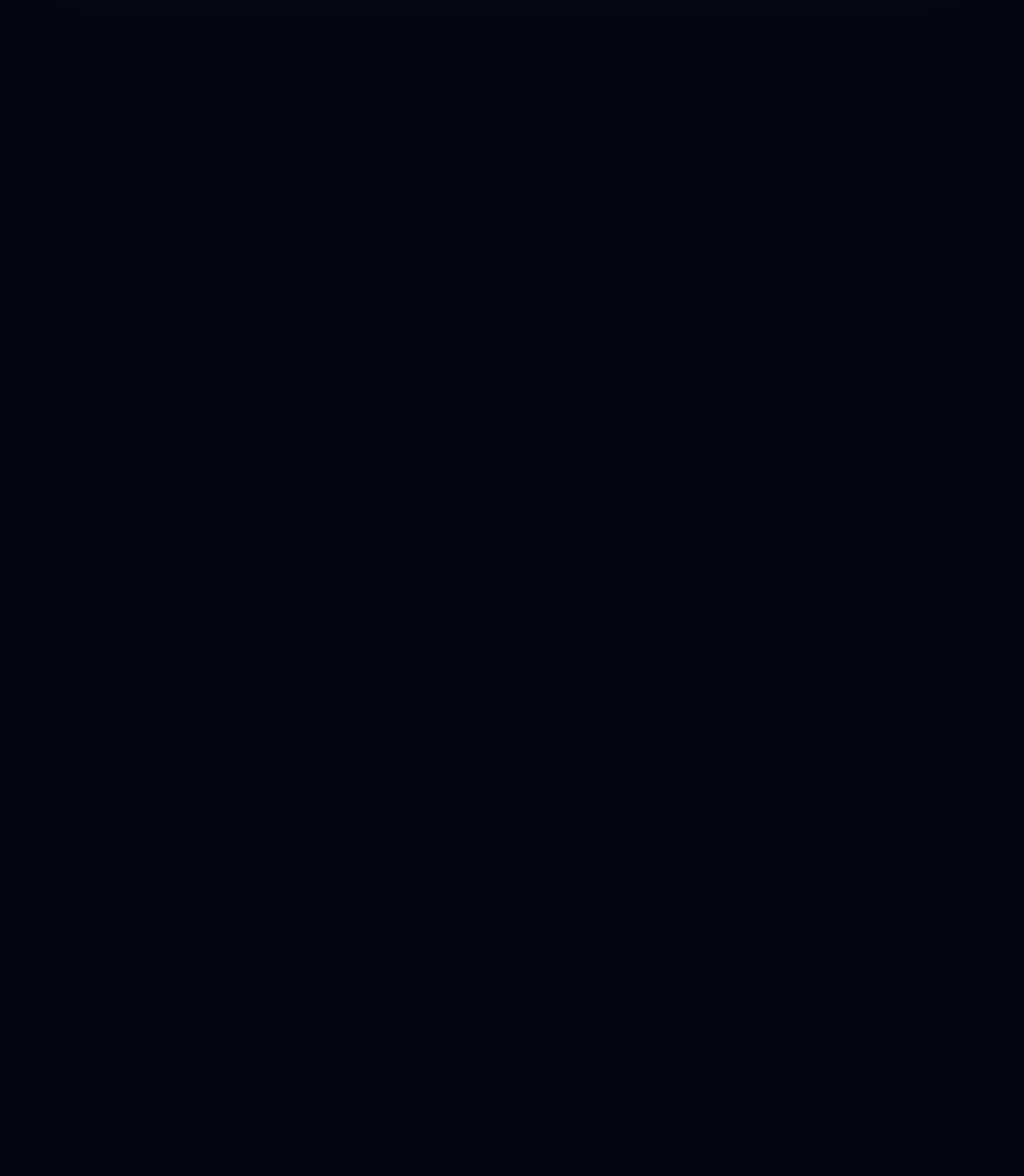
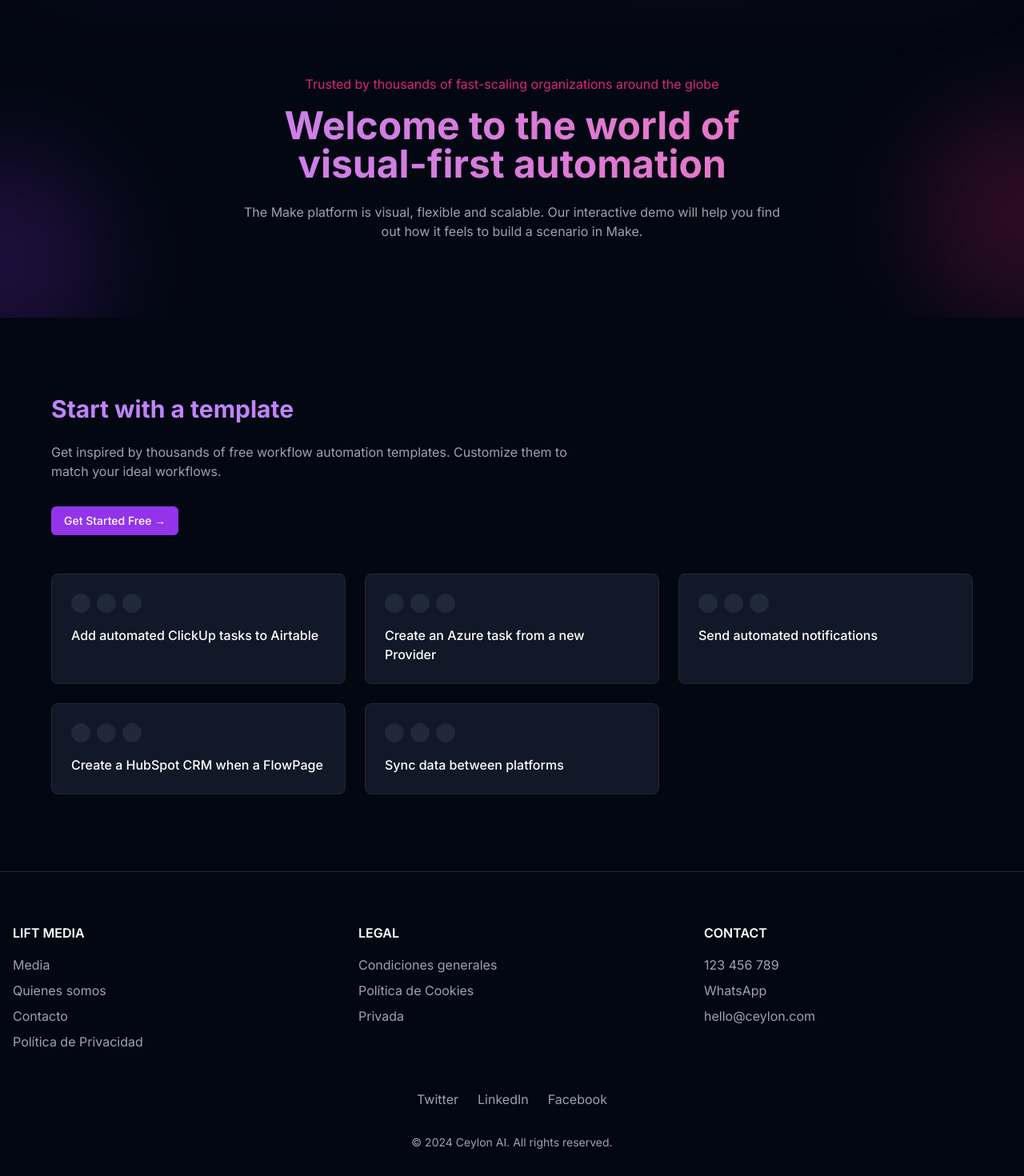
Before and after one commit to ceylonai/ceylon-ai-dashboard, a Next.js app: page / in a window 1280 px wide. Shown: the part 527-1997 px from the top of the page at 80% size. Before the commit the page ends 800 px from the top, so only its background shows below. Built offline with nearby package versions, Linux system fonts and the light colour scheme.

Commit message:
landing page

```diff
--- a/src/app/pages/landing_page/landing_page.tsx
+++ b/src/app/pages/landing_page/landing_page.tsx
@@ -1,5 +1,9 @@
 import { Navbar } from "../../../components/ui/navbar"
 import { Hero } from "../../../components/ui/hero"
+import { Features } from "../../../components/ui/features"
+import { Templates } from "../../../components/ui/template"
+import { Footer } from "../../../components/ui/footer"
+
 
 
 export default function LandingPage() {
@@ -7,6 +11,9 @@ export default function LandingPage() {
     <main className="min-h-screen">
       <Navbar />
       <Hero />
+      <Features />
+      <Templates />
+      <Footer />
     </main>
   )
 }
--- /dev/null
+++ b/src/components/ui/card.tsx
@@ -0,0 +1,78 @@
+import * as React from "react"
+import { cn } from "@/lib/utils"
+
+const Card = React.forwardRef<
+  HTMLDivElement,
+  React.HTMLAttributes<HTMLDivElement>
+>(({ className, ...props }, ref) => (
+  <div
+    ref={ref}
+    className={cn(
+      "rounded-lg border border-gray-200 bg-white text-gray-950 shadow-sm dark:border-gray-800 dark:bg-gray-950 dark:text-gray-50",
+      className
+    )}
+    {...props}
+  />
+))
+Card.displayName = "Card"
+
+const CardHeader = React.forwardRef<
+  HTMLDivElement,
+  React.HTMLAttributes<HTMLDivElement>
+>(({ className, ...props }, ref) => (
+  <div
+    ref={ref}
+    className={cn("flex flex-col space-y-1.5 p-6", className)}
+    {...props}
+  />
+))
+CardHeader.displayName = "CardHeader"
+
+const CardTitle = React.forwardRef<
+  HTMLParagraphElement,
+  React.HTMLAttributes<HTMLHeadingElement>
+>(({ className, ...props }, ref) => (
+  <h3
+    ref={ref}
+    className={cn(
+      "text-2xl font-semibold leading-none tracking-tight",
+      className
+    )}
+    {...props}
+  />
+))
+CardTitle.displayName = "CardTitle"
+
+const CardDescription = React.forwardRef<
+  HTMLParagraphElement,
+  React.HTMLAttributes<HTMLParagraphElement>
+>(({ className, ...props }, ref) => (
+  <p
+    ref={ref}
+    className={cn("text-sm text-gray-500 dark:text-gray-400", className)}
+    {...props}
+  />
+))
+CardDescription.displayName = "CardDescription"
+
+const CardContent = React.forwardRef<
+  HTMLDivElement,
+  React.HTMLAttributes<HTMLDivElement>
+>(({ className, ...props }, ref) => (
+  <div ref={ref} className={cn("p-6 pt-0", className)} {...props} />
+))
+CardContent.displayName = "CardContent"
+
+const CardFooter = React.forwardRef<
+  HTMLDivElement,
+  React.HTMLAttributes<HTMLDivElement>
+>(({ className, ...props }, ref) => (
+  <div
+    ref={ref}
+    className={cn("flex items-center p-6 pt-0", className)}
+    {...props}
+  />
+))
+CardFooter.displayName = "CardFooter"
+
+export { Card, CardHeader, CardTitle, CardDescription, CardContent, CardFooter }
--- /dev/null
+++ b/src/components/ui/features.tsx
@@ -0,0 +1,20 @@
+
+export function Features() {
+    return (
+      <section className="py-24 px-4 relative overflow-hidden">
+        <div className="absolute -left-32 top-1/2 w-64 h-64 rounded-full bg-purple-600/20 blur-3xl" />
+        <div className="absolute -right-32 bottom-0 w-64 h-64 rounded-full bg-pink-600/20 blur-3xl" />
+        <div className="container mx-auto max-w-6xl relative">
+          <div className="text-center">
+            <p className="text-pink-600 mb-4">Trusted by thousands of fast-scaling organizations around the globe</p>
+            <h2 className="text-4xl md:text-5xl font-bold text-transparent bg-clip-text bg-gradient-to-r from-purple-400 to-pink-400 mb-6">
+              Welcome to the world of<br />visual-first automation
+            </h2>
+            <p className="text-gray-400 max-w-2xl mx-auto">
+              The Make platform is visual, flexible and scalable. Our interactive demo will help you find out how it feels to build a scenario in Make.
+            </p>
+          </div>
+        </div>
+      </section>
+    )
+  }
--- /dev/null
+++ b/src/components/ui/footer.tsx
@@ -0,0 +1,56 @@
+
+import Link from "next/link"
+
+export function Footer() {
+  const sections = [
+    {
+      title: "LIFT MEDIA",
+      links: ["Media", "Quienes somos", "Contacto", "Política de Privacidad"],
+    },
+    {
+      title: "LEGAL",
+      links: ["Condiciones generales", "Política de Cookies", "Privada"],
+    },
+    {
+      title: "CONTACT",
+      links: ["123 456 789", "WhatsApp", "hello@ceylon.com"],
+    },
+  ]
+
+  return (
+    <footer className="bg-gray-950 border-t border-gray-800 pt-16 pb-8">
+      <div className="container mx-auto px-4">
+        <div className="grid grid-cols-1 md:grid-cols-3 gap-12 mb-12">
+          {sections.map((section, i) => (
+            <div key={i}>
+              <h4 className="text-white font-semibold mb-4">{section.title}</h4>
+              <ul className="space-y-2">
+                {section.links.map((link, j) => (
+                  <li key={j}>
+                    <Link href="#" className="text-gray-400 hover:text-white">
+                      {link}
+                    </Link>
+                  </li>
+                ))}
+              </ul>
+            </div>
+          ))}
+        </div>
+        <div className="flex justify-center gap-6 mb-8">
+          <Link href="#" className="text-gray-400 hover:text-white">
+            Twitter
+          </Link>
+          <Link href="#" className="text-gray-400 hover:text-white">
+            LinkedIn
+          </Link>
+          <Link href="#" className="text-gray-400 hover:text-white">
+            Facebook
+          </Link>
+        </div>
+        <div className="text-center text-gray-400 text-sm">
+          © 2024 Ceylon AI. All rights reserved.
+        </div>
+      </div>
+    </footer>
+  )
+}
--- a/src/components/ui/navbar.tsx
+++ b/src/components/ui/navbar.tsx
@@ -1,16 +1,18 @@
 import Link from "next/link"
 import { Button } from "@/components/ui/button"
+// import { SignIn} from "@/components/auth/signin"
+// import { SignUp} from "@/components/auth/signup"
 
 export function Navbar() {
   return (
     <nav className="fixed top-0 w-full z-50 bg-gray-950/80 backdrop-blur-sm border-b border-gray-800">
-      <div className="container mx-auto px-4 h-16 flex items-center justify-between">
+      <div className="container mx-auto px-12 h-16 flex items-center justify-between">
         <div className="flex items-center gap-6">
           <Link href="/" className="flex items-center gap-2">
-            <div className="w-8 h-8 rounded-full bg-purple-600" />
+            <img className="w-8 h-8 rounded-full mr-2" src="/logoAi.png" alt="" />
             <span className="text-white font-semibold">Ceylon AI</span>
           </Link>
-          <div className="hidden md:flex items-center gap-6">
+          <div className="hidden md:flex items-center gap-6 ml-12">
             <Link href="#" className="text-gray-300 hover:text-white">
               Home
             </Link>
@@ -24,10 +26,14 @@ export function Navbar() {
         </div>
         <div className="flex items-center gap-4">
           <Button variant="ghost" className="text-gray-300 hover:text-white">
+            <Link href="/auth/signin">
             Login
+            </Link>
           </Button>
           <Button className="bg-purple-600 hover:bg-purple-700 text-white">
+          <Link href="/auth/signup">
             Get Started Free
+            </Link>
           </Button>
         </div>
       </div>
--- /dev/null
+++ b/src/components/ui/template.tsx
@@ -0,0 +1,41 @@
+
+import { Card, CardContent } from "../ui/card"
+import { Button } from "@/components/ui/button"
+
+export function Templates() {
+  const templates = [
+    { title: "Add automated ClickUp tasks to Airtable" },
+    { title: "Create an Azure task from a new Provider" },
+    { title: "Send automated notifications" },
+    { title: "Create a HubSpot CRM when a FlowPage" },
+    { title: "Sync data between platforms" },
+  ]
+
+  return (
+    <section className="py-24 px-4">
+      <div className="container mx-auto max-w-6xl">
+        <h3 className="text-3xl font-bold text-purple-400 mb-6">Start with a template</h3>
+        <p className="text-gray-400 mb-8 max-w-2xl">
+          Get inspired by thousands of free workflow automation templates. Customize them to match your ideal workflows.
+        </p>
+        <Button className="mb-12 bg-purple-600 hover:bg-purple-700 text-white">
+          Get Started Free →
+        </Button>
+        <div className="grid grid-cols-1 md:grid-cols-2 lg:grid-cols-3 gap-6">
+          {templates.map((template, i) => (
+            <Card key={i} className="bg-gray-900 border-gray-800">
+              <CardContent className="p-6">
+                <div className="flex gap-2 mb-4">
+                  {[...Array(3)].map((_, i) => (
+                    <div key={i} className="w-6 h-6 rounded-full bg-gray-800" />
+                  ))}
+                </div>
+                <h4 className="text-white font-medium">{template.title}</h4>
+              </CardContent>
+            </Card>
+          ))}
+        </div>
+      </div>
+    </section>
+  )
+}
```
Also changed, not shown: public/logoAi.png (added).
